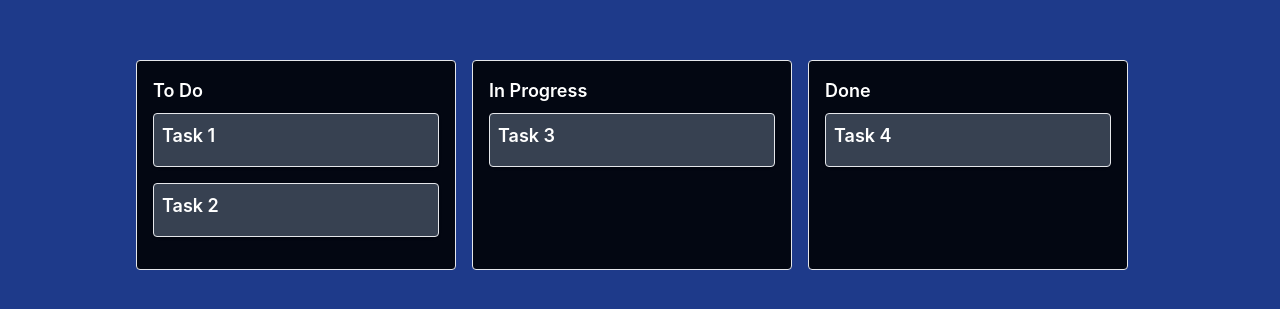
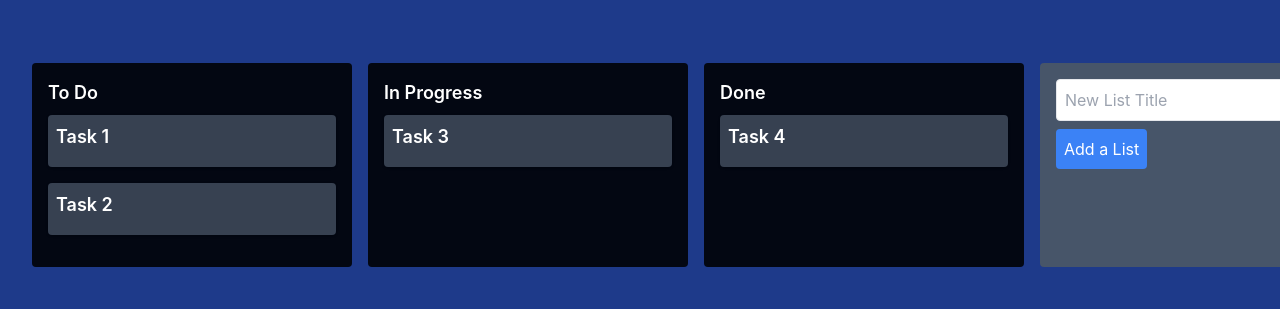
Before and after one commit to nozibuddowla/react-trello, a React (Create React App) app: page / in a window 1280 px wide. Shown: the part 235-544 px from the top of the page. Built offline with nearby package versions, Linux system fonts and the light colour scheme.

Commit message:
add form for add the new list

```diff
--- a/package.json
+++ b/package.json
@@ -7,6 +7,7 @@
     "@testing-library/react": "^13.4.0",
     "@testing-library/user-event": "^13.5.0",
     "react": "^18.2.0",
+    "react-beautiful-dnd": "^13.1.1",
     "react-dom": "^18.2.0",
     "react-scripts": "5.0.1",
     "utils": "^0.3.1",
--- a/src/App.js
+++ b/src/App.js
@@ -1,8 +1,9 @@
+import { useState } from "react";
 import "./App.css";
 import Board from "./components/Board";
 
 function App() {
-  const lists = [
+  const initialLists = [
     {
       id: 1,
       title: "To Do",
@@ -22,9 +23,32 @@ function App() {
       cards: [{ id: 4, title: "Task 4" }],
     },
   ];
+
+  // State for managing lists
+  const [lists, setLists] = useState(initialLists);
+
+  // Function to add a new list
+  const onAddList = (newListTitle) => {
+    // Ensure the title is not empty
+    if (newListTitle.trim() !== "") {
+      // Generate a unique ID for the new list
+      const newListId = Math.max(...lists.map((list) => list.id), 0) + 1;
+
+      // Create a new list object
+      const newList = {
+        id: newListId,
+        title: newListTitle,
+        cards: [], // You can initialize with an empty array of cards
+      };
+
+      // Update the lists state with the new list
+      setLists((prevLists) => [...prevLists, newList]);
+    }
+  };
+
   return (
     <div className="min-h-screen flex items-center justify-center bg-blue-900">
-      <Board lists={lists} />
+      <Board lists={lists} onAddList={onAddList} />
     </div>
   );
 }
--- a/src/components/Board.js
+++ b/src/components/Board.js
@@ -1,12 +1,48 @@
-import React from "react";
+import React, { useEffect, useState } from "react";
 import List from "./List";
 
-const Board = ({ lists }) => {
+const Board = ({ lists, onAddList, onAddTask, onDragEnd }) => {
+  const [newListTitle, setNewListTitle] = useState("");
+
+  useEffect(() => {
+    // Save lists to localStorage whenever it changes
+    localStorage.setItem("lists", JSON.stringify(lists));
+  }, [lists]);
+
+  const handleAddList = () => {
+    if (newListTitle.trim() !== "") {
+      onAddList(newListTitle);
+      setNewListTitle("");
+    }
+  };
+
   return (
     <div className="flex p-8 overflow-x-auto">
       {lists.map((list) => (
-        <List key={list.id} title={list.title} cards={list.cards} />
+        <List
+          key={list.id}
+          title={list.title}
+          cards={list.cards}
+          onAddTask={(title) => onAddTask(list.id, title)}
+          onDragEnd={onDragEnd}
+        />
       ))}
+
+      <div className="flex-none w-80 p-4 bg-slate-600 rounded mr-4">
+        <input
+          type="text"
+          value={newListTitle}
+          onChange={(e) => setNewListTitle(e.target.value)}
+          placeholder="New List Title"
+          className="mb-2 p-2 border rounded"
+        />
+        <button
+          onClick={handleAddList}
+          className="bg-blue-500 text-white p-2 rounded"
+        >
+          Add a List
+        </button>
+      </div>
     </div>
   );
 };
--- a/src/components/Card.js
+++ b/src/components/Card.js
@@ -3,7 +3,7 @@ import React from "react";
 const Card = ({ card }) => {
   const { title, description, attachments } = card;
   return (
-    <div className="mb-4 p-2 bg-gray-700 border rounded shadow">
+    <div className="mb-4 p-2 bg-gray-700 rounded shadow">
       <h3 className="text-lg text-white font-semibold mb-2">{title}</h3>
       {description && <p className="text-gray-600 mb-2">{description}</p>}
       {attachments && (
--- a/src/components/List.js
+++ b/src/components/List.js
@@ -3,7 +3,7 @@ import Card from "./Card";
 
 const List = ({ title, cards }) => {
   return (
-    <div className="flex-none w-80 p-4 bg-gray-950 border rounded mr-4 overflow-y-auto">
+    <div className="flex-none w-80 p-4 bg-gray-950 rounded mr-4 overflow-y-auto">
       <h2 className="text-lg text-white font-semibold mb-2">{title}</h2>
       {cards.map((card) => (
         <Card key={card.id} card={card} />
--- a/src/components/utils.js
+++ /dev/null
@@ -1,41 +0,0 @@
-export const updateListTitle = (id, newTitle, lists, setLists) => {
-  const updatedLists = lists.map((list) =>
-    list.id === id ? { ...list, title: newTitle } : list
-  );
-  setLists(updatedLists);
-};
-
-export const addList = (title, lists, setLists) => {
-  const newList = { id: Date.now(), title, cards: [] };
-  setLists([...lists, newList]);
-};
-
-export const updateCard = (id, listId, changes, lists, setLists) => {
-  const updatedLists = lists.map((list) => {
-    if (list.id === listId) {
-      return {
-        ...list,
-        cards: list.cards.map((card) =>
-          card.id === id ? { ...card, ...changes } : card
-        ),
-      };
-    } else {
-      return list;
-    }
-  });
-  setLists(updatedLists);
-};
-
-export const deleteCard = (id, listId, lists, setLists) => {
-  const updatedLists = lists.map((list) => {
-    if (list.id === listId) {
-      return {
-        ...list,
-        cards: list.cards.filter((card) => card.id !== id),
-      };
-    } else {
-      return list;
-    }
-  });
-  setLists(updatedLists);
-};
```
Also changed, not shown: 1 other file (tests, documents, lock files or other folders).
